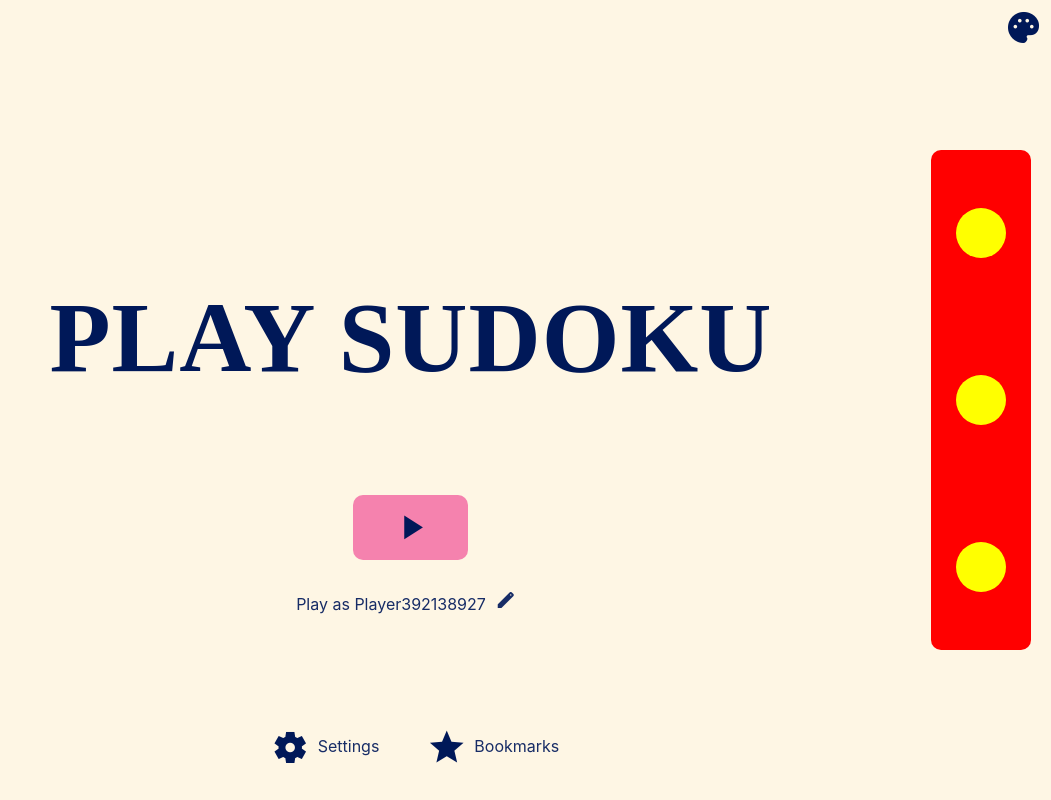
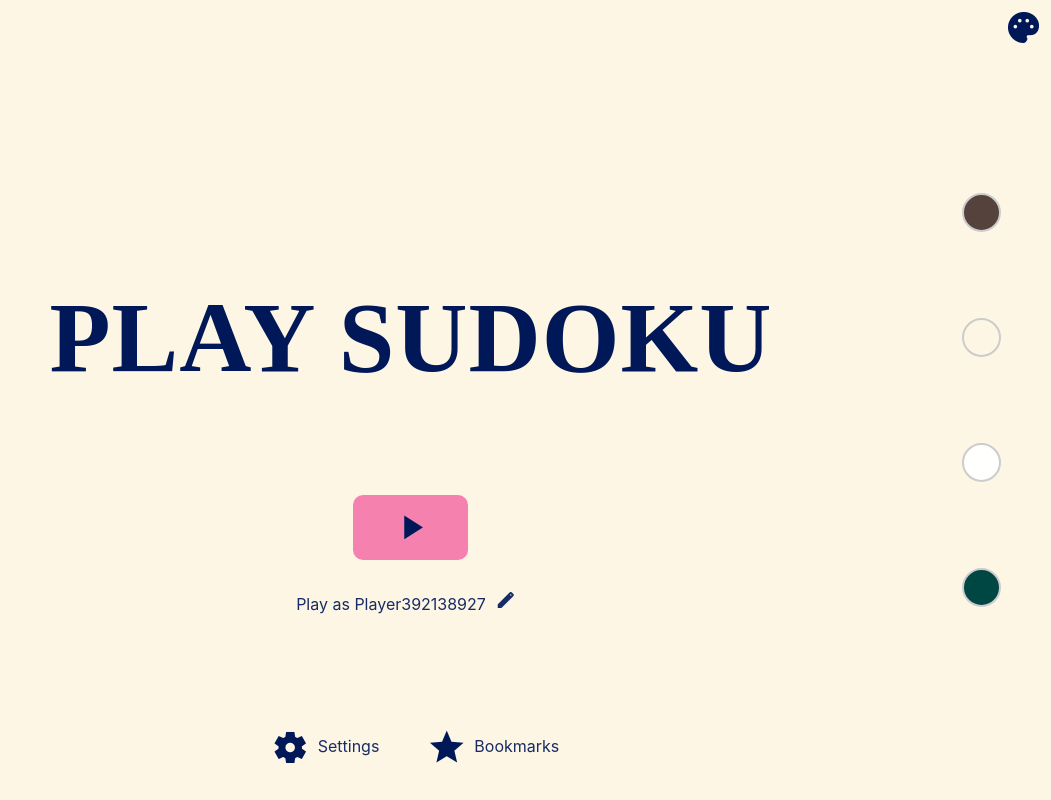
Before and after one commit to AlexChavezz/playsudoku, a React (Vite) app: page /play in a window 1280 px wide. Both pictures are taken after a click on the element "palette". Shown: the whole page, without its empty margins (229-1280 px from the left). Built offline with nearby package versions, Linux system fonts and the light colour scheme; a web font is replaced by a local one.

Commit message:
thmes working

```diff
--- a/src/components/PlayScreen/ColorItem.tsx
+++ b/src/components/PlayScreen/ColorItem.tsx
@@ -1,18 +1,28 @@
+import { useContext } from "react";
+import { GlobalState } from "../../context/GlobalState";
 
 interface ColorItemProps {
     theme: string
+    setPalette:any
 }
 
-export const ColorItem = ({ theme }:ColorItemProps) => {
-    console.log(theme);
+export const ColorItem = ({ theme, setPalette }:ColorItemProps) => {
+    const { themeDispatch } = useContext(GlobalState);
+    function changeColor(){
+        themeDispatch({type:"changeTheme", payload: theme});
+        setPalette(false);
+    }
     return (
         <article
+            onClick={changeColor}
             style={{
                 borderRadius: 50,
-                backgroundColor: "yellow",
-                height: "50px",
-                width: "50px"
+                height: "35px",
+                width: "35px",
+                // boxShadow:"2px 2px 2px #ccc ins"
+                border: "2px solid #ccc"
             }}
+            className={theme}
         >
 
         </article>
--- a/src/components/PlayScreen/Header.tsx
+++ b/src/components/PlayScreen/Header.tsx
@@ -1,8 +1,13 @@
-export const Header = () => {
+interface HeaderProps {
+    showColors: () => void
+}
+
+export const Header = ({ showColors }: HeaderProps) => {
     return (
         <header>
             <span
                 className="material-symbols-outlined palette"
+                onClick={showColors}
             >
                 palette
             </span>
--- a/src/pages/PlayScreen.tsx
+++ b/src/pages/PlayScreen.tsx
@@ -1,25 +1,85 @@
-import { useContext, useState } from "react";
+import { createRef, useContext, useEffect, useRef, useState } from "react";
 import { Header, Body, Footer } from "../components/PlayScreen";
 import { ColorItem } from "../components/PlayScreen/ColorItem";
 import { GlobalState } from "../context/GlobalState";
 
 
+const Themes = ["themeOne", "themeTwo", "themeThree", "themeFour"];
 
 export const PlayScreen = () => {
     const { theme } = useContext(GlobalState);
-    // const Themes = ["themeOne", "themeTwo", "themeFour"];
-    const [Themes, setThemes] = useState(["themeOne", "themeTwo", "themeFour"]);
+    const [palette, setPalette] = useState<boolean>(false);
+    const ref = createRef();
+    const colorRef = useRef<HTMLElement>(null);
+    useEffect(()=>{
+        if(palette){
+            colorRef.current?.animate([
+                { transform: "translateX(50px)" },
+                { visibility:"visible" },
+                { opcacity: 0 },
+                { transform: "translateX(0px)" },
+                { opcacity: 1 },
+            ], {
+                duration: 200
+            })
+            setTimeout(()=>{
+                colorRef.current.style.visibility = "visible";
+            }, 150)
+        }else{
+            colorRef.current?.animate([
+                { transform: "translateX(0px)" },
+                { opcacity: 1 },
+                { transform: "translateX(50px)" },
+                { opcacity: 0 },
+            ], {
+                duration: 200
+            })
+            setTimeout(()=>{
+                colorRef.current.style.visibility = "hidden";
+            }, 150)
+        }
+    },[[palette]])
+    function showColors() {
+        if(!palette){
+            colorRef.current?.animate([
+                { transform: "translateX(50px)" },
+                { visibility:"visible" },
+                { opcacity: 0 },
+                { transform: "translateX(0px)" },
+                { opcacity: 1 },
+            ], {
+                duration: 200
+            })
+            setTimeout(()=>{
+                colorRef.current.style.visibility = "visible";
+            }, 150)
+        }else{
+            colorRef.current?.animate([
+                { transform: "translateX(0px)" },
+                { opcacity: 1 },
+                { transform: "translateX(50px)" },
+                { opcacity: 0 },
+            ], {
+                duration: 200
+            })
+            setTimeout(()=>{
+                colorRef.current.style.visibility = "hidden";
+            }, 150)
+        }
+        setPalette(!palette);
+    }
     return (
         <main className={theme}>
-            <Header />
+            <Header showColors={showColors} />
             <Body />
             <Footer />
             <section
+                ref={colorRef}
                 style={{
+                    // backgroundColor: "lightblue",
                     position: "absolute",
                     width: "100px",
                     height: "500px",
-                    backgroundColor: "red",
                     top: 0,
                     right: 20,
                     bottom: 0,
@@ -29,11 +89,12 @@ export const PlayScreen = () => {
                     flexDirection: "column",
                     alignItems: "center",
                     justifyContent: "space-around",
+                    visibility: "hidden"
                 }}
             >
                 {
                     Themes.map((theme: string) => {
-                        return <ColorItem theme={theme} key={theme} />
+                        return <ColorItem theme={theme} key={theme} reference={ref} setPalette={setPalette}/>
                     })
                 }
             </section>
```
